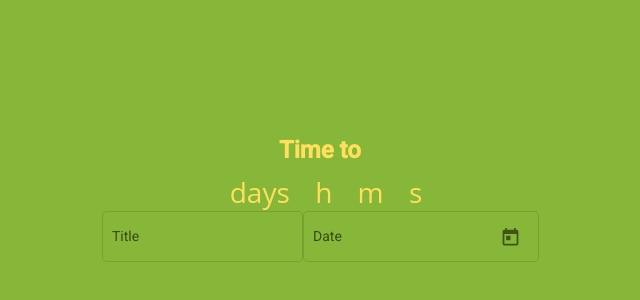
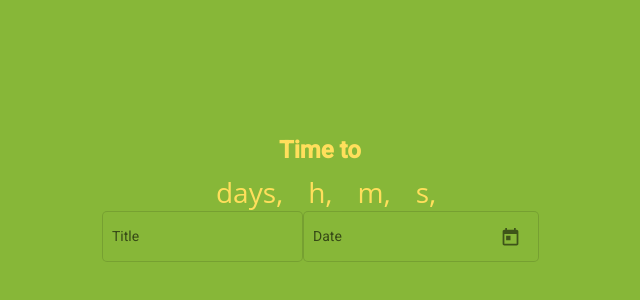
Before and after one commit to Depyden/NaturalCycles, an Angular app: page / in a window 1280 px wide. Shown: the part 196-496 px from the top of the page, without its empty margins (320-960 px from the left). Built offline with nearby package versions, Linux system fonts and the light colour scheme.

Commit message:
5# change count-down to match mockup

```diff
--- a/src/app/count-down/count-down.component.html
+++ b/src/app/count-down/count-down.component.html
@@ -1,7 +1,7 @@
 <div class="count-down-container">
     <h1>Time to {{title}}</h1>
-    <span id="days"> {{daysToDate}} days</span>
-    <span id="hours"> {{hoursToDate}} h</span>
-    <span id="minutes"> {{minutesToDate}} m</span>
-    <span id="seconds"> {{secondsToDate}} s</span>
+    <span id="days"> {{daysToDate}} days,</span>
+    <span id="hours"> {{hoursToDate}} h,</span>
+    <span id="minutes"> {{minutesToDate}} m,</span>
+    <span id="seconds"> {{secondsToDate}} s,</span>
 </div>
```
